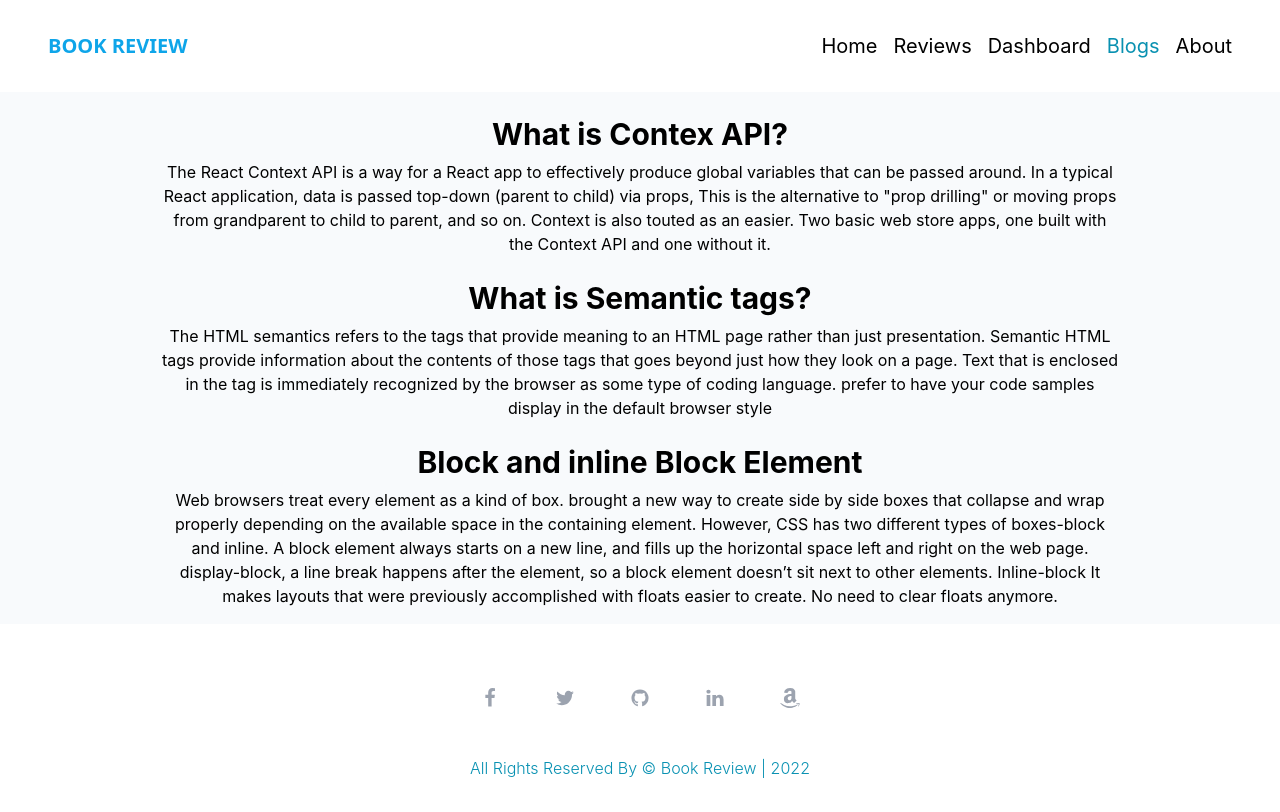
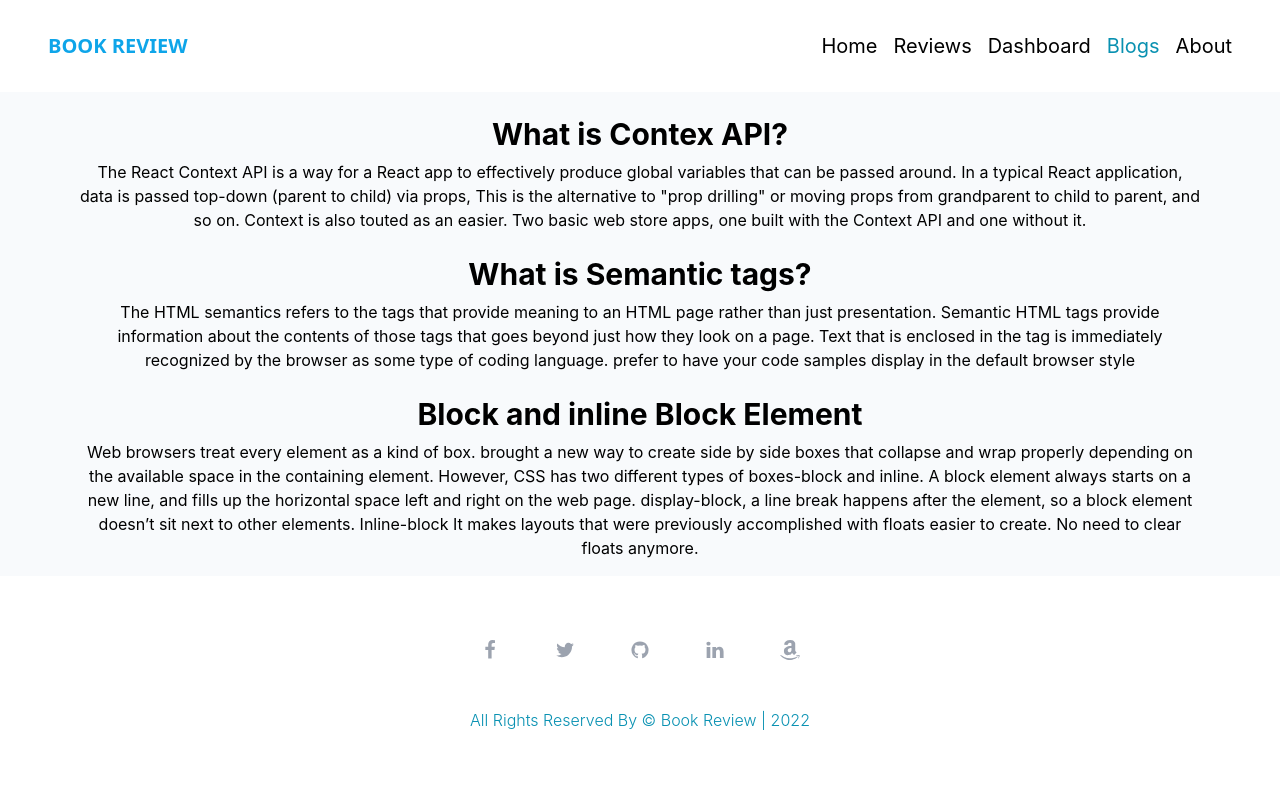
Before and after one commit to mislamsohag/book-review, a React (Create React App) app: page /blogs in a window 1280 px wide. Built offline with nearby package versions, Linux system fonts and the light colour scheme.

Commit message:
README.md

```diff
--- a/src/Componants/Blogs/Blogs.js
+++ b/src/Componants/Blogs/Blogs.js
@@ -2,7 +2,7 @@
 
 const Blogs = () => {
     return (
-        <div className='px-40 py-2 mx-auto max-w-7xl bg-slate-50'>
+        <div className='px-20 md:px-20 py-2 mx-auto max-w-7xl bg-slate-50'>
             <div className='py-2'>
                 <h3 className='py-2 text-3xl font-bold'>What is Contex API?</h3>
                 <p>The React Context API is a way for a React app to effectively produce global variables that can be passed around. In a typical React application, data is passed top-down (parent to child) via props, This is the alternative to "prop drilling" or moving props from grandparent to child to parent, and so on. Context is also touted as an easier. Two basic web store apps, one built with the Context API and one without it.</p>
```
Also changed, not shown: 2 other files (tests, documents, lock files or other folders).
